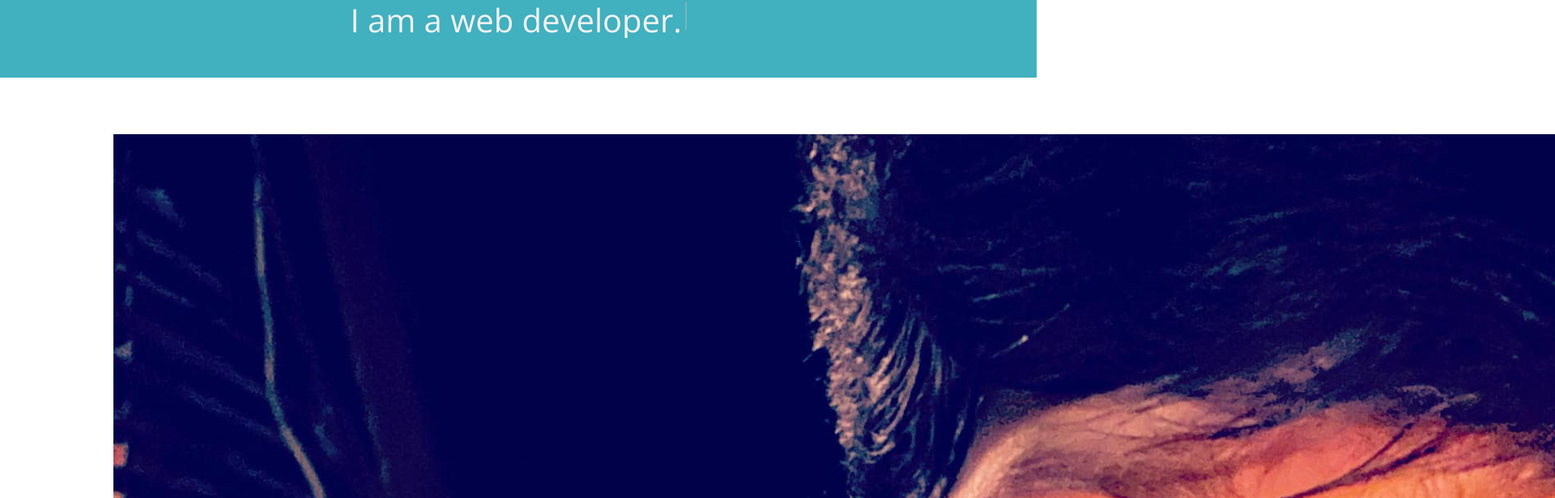
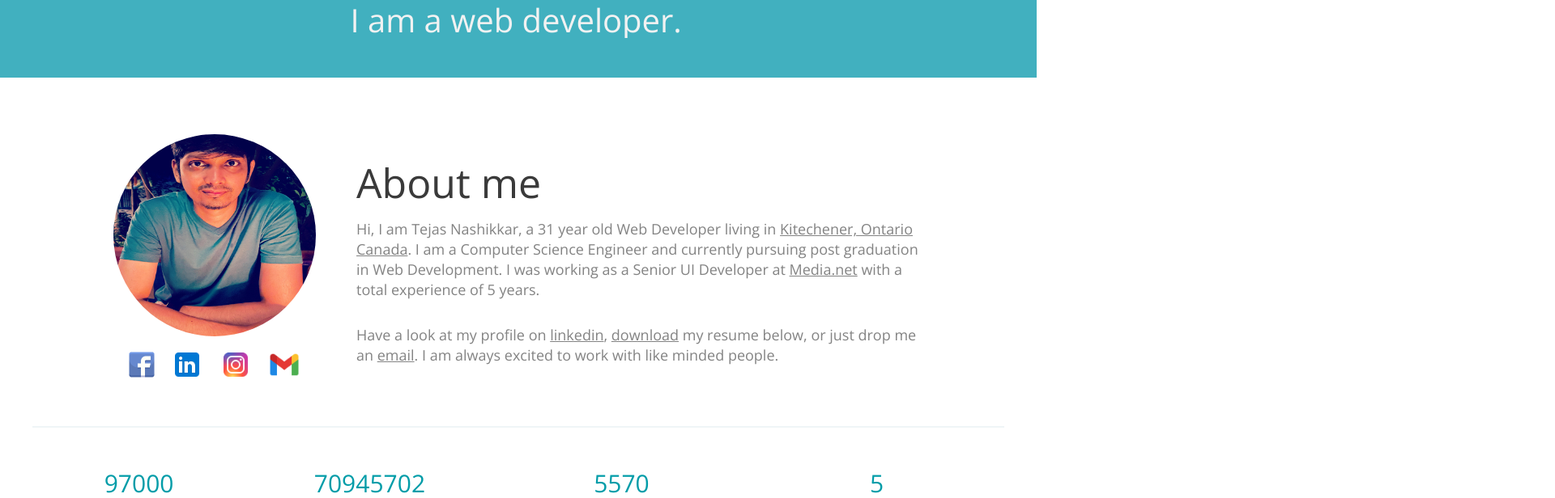
Before and after one commit to TejasGN/GA_finalProject, a React (Create React App) app in the folder portfolio/app_public/portfolio-public/: page / in a window 1280 px wide. Shown: the part 544-1160 px from the top of the page at 81% size, 1920 px wide, since content can reach past the window. Built offline with nearby package versions, Linux system fonts and the light colour scheme.

Commit message:
changed meta desc and alt for me img

```diff
--- a/portfolio/app_public/portfolio-public/src/pages/second/second.js
+++ b/portfolio/app_public/portfolio-public/src/pages/second/second.js
@@ -8,7 +8,7 @@ class Second extends React.Component{
                 <div className="grid">
                     <div className="abt-wrap">
                         <div className="left-wrap">
-                            <img src="images/TejasNashikkar_img.jpg" alt="TejasNashikkar_img" className="Tejas Nashikkar - software developer" />
+                            <img src="images/TejasNashikkar_img.jpg" className="me-img" alt="Tejas Nashikkar - software developer" />
                             <div className="social-wrap">
                                 <a href="https://www.facebook.com/tejas.nashikkar7/" target="_blank"><img src="images/fb.png" alt="facebook-img" /></a>
                                 <a href="https://www.linkedin.com/in/tejas-nashikkar-60b5b4155" target="_blank"><img src="images/linkedin.png" alt="linkedin-img" /></a>
```
Also changed, not shown: 7 other files (tests, documents, lock files or other folders).
